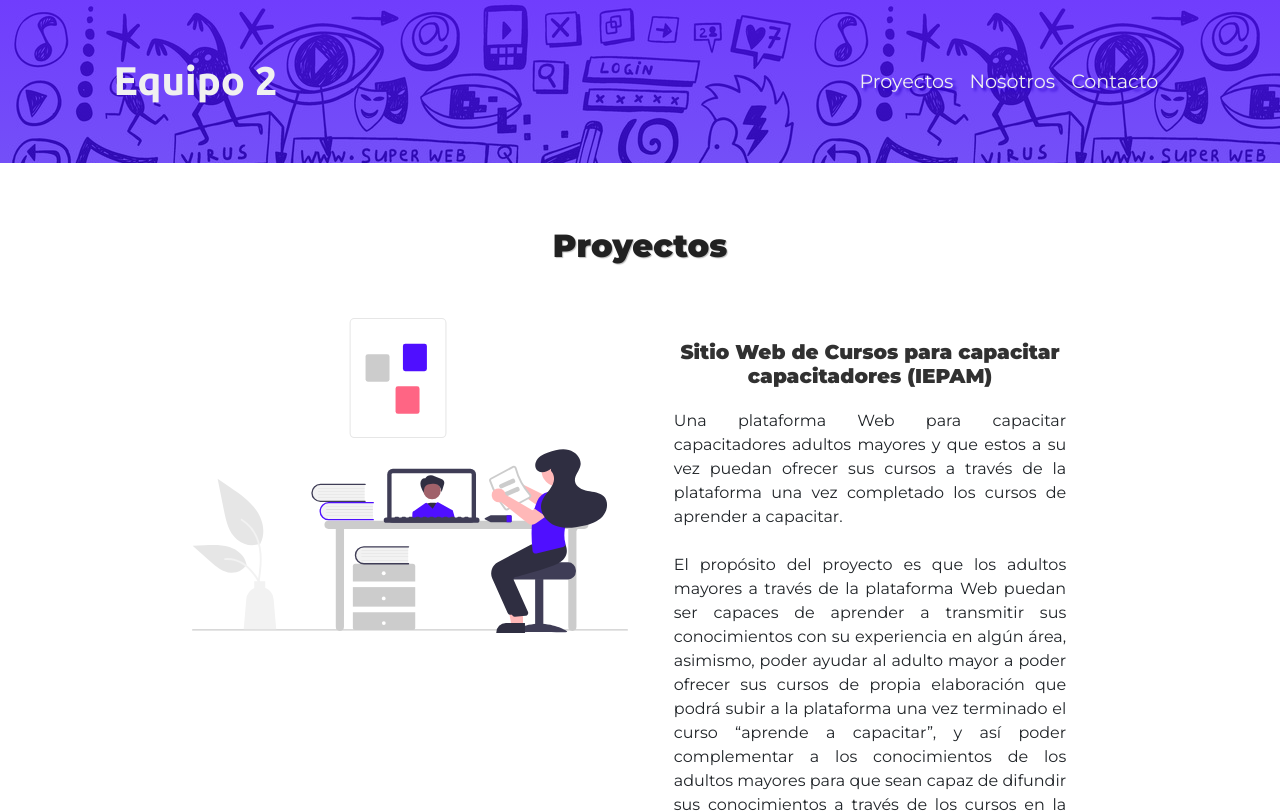
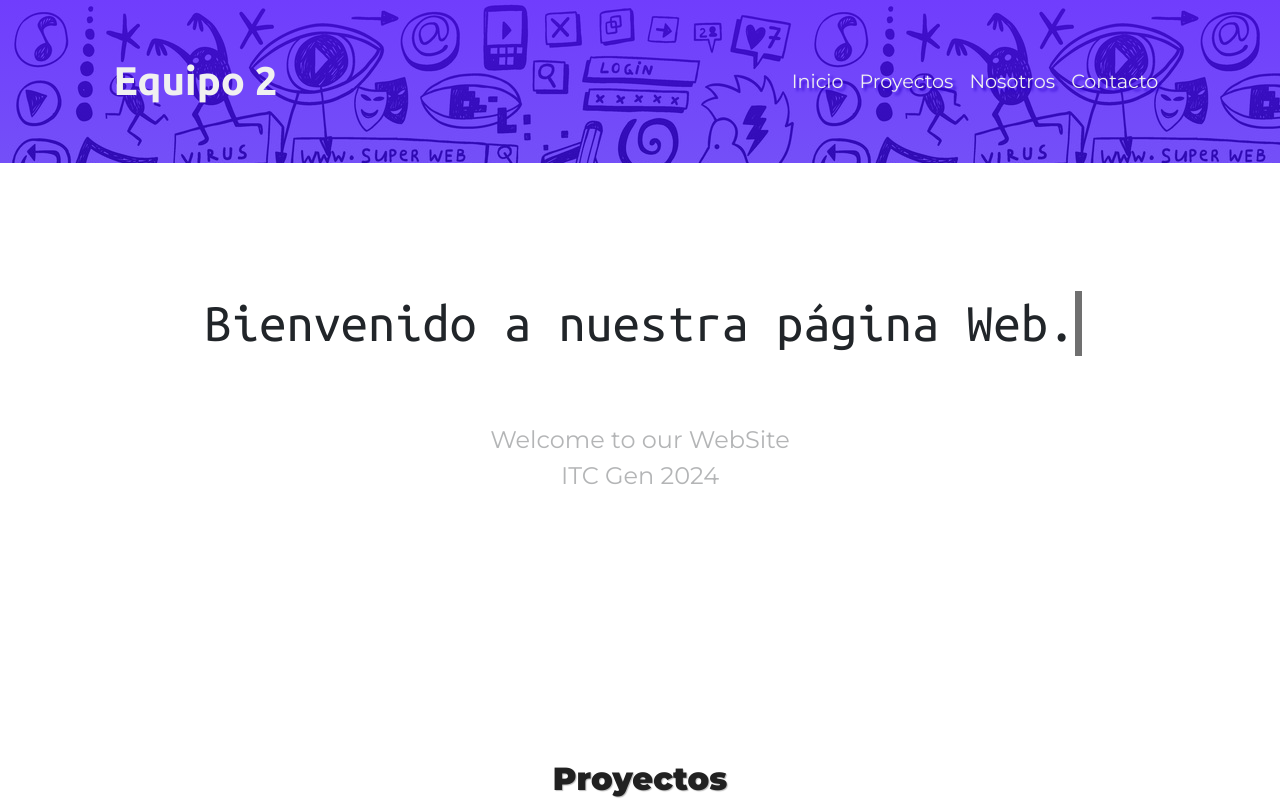
Before and after one commit to LaloHGz/Web-Equipo-2, a plain HTML site: page index.html in a window 1280 px wide. Shown: the top 812 px of the page. Drawn offline with nearby package versions, Linux system fonts and the light colour scheme.

Commit message:
typewriter homepage

```diff
--- a/css/index.css
+++ b/css/index.css
@@ -57,10 +57,82 @@ button .navbar-toggler {
   border-color: #f0f0f0;
 }
 
+/* HomePage  */
+
+#homepage {
+  padding: 10% 15%;
+}
+
+.homepage-content {
+  display: grid;
+  place-content: center;
+  text-align: center;
+}
+
+.title-homepage {
+  font-family: 'Ubuntu Mono', monospace;
+  font-size: clamp(1rem, 3vw + 1rem, 4rem);
+  position: relative;
+  width: max-content;
+}
+
+
+
+.title-homepage::before,
+.title-homepage::after {
+  content: '';
+  position: absolute;
+  top: 0;
+  right: 0;
+  bottom: 0;
+  left: 0;
+}
+
+.title-homepage::before {
+  background: white;
+  animation: typewriter 5s steps(32) 1s forwards;
+}
+
+.title-homepage::after {
+  width: .125em;
+  background: black;
+  animation:
+    typewriter 5s steps(32) 1s forwards,
+    blink 1000ms steps(32) infinite;
+}
+
+@keyframes typewriter {
+  to {
+    left: 100%;
+  }
+}
+
+@keyframes blink {
+  to {
+    background: transparent;
+  }
+}
+
+@keyframes fadeInUp {
+  to {
+    opacity: 1;
+    transform: translateY(0);
+  }
+}
+
+.homepage-content > .text-section-light {
+  text-align: center;
+  font-size: 1.5rem;
+  opacity: 0;
+  transform: translateY(3rem);
+  animation: fadeInUp 2s ease 6s forwards;
+}
+
+
 /* Proyectos */
 
 #proyectos {
-  padding: 5% 15%;
+  padding: 10% 15%;
 }
 
 .title-section-light {
--- a/index.html
+++ b/index.html
@@ -5,7 +5,9 @@
     <title>Equipo 2</title>
     <link rel="icon" href="favicon.ico?v=2">
     <link href="https://fonts.googleapis.com/css2?family=Montserrat:wght@100;400;900&family=Ubuntu:wght@300;400;700&display=swap" rel="stylesheet">
-
+    <link href="https://fonts.googleapis.com/css2?family=IBM+Plex+Mono&display=swap" rel="stylesheet">
+    <link href="https://fonts.googleapis.com/css2?family=Source+Code+Pro&display=swap" rel="stylesheet">
+    <link href="https://fonts.googleapis.com/css2?family=Ubuntu+Mono&display=swap" rel="stylesheet">
 
     <!-- CSS Style Sheets -->
     <link href="https://cdn.jsdelivr.net/npm/bootstrap@5.1.3/dist/css/bootstrap.min.css" rel="stylesheet" integrity="sha384-1BmE4kWBq78iYhFldvKuhfTAU6auU8tT94WrHftjDbrCEXSU1oBoqyl2QvZ6jIW3" crossorigin="anonymous">
@@ -32,6 +34,9 @@
               <div class="collapse navbar-collapse" id="navbarSupportedContent">
                 <ul class="navbar-nav ms-auto mb-2 mb-lg-0">
                   <li class="nav-item">
+                    <a class="nav-link" href="#homepage">Inicio</a>
+                  </li>
+                  <li class="nav-item">
                     <a class="nav-link" href="#proyectos">Proyectos</a>
                   </li>
                   <li class="nav-item">
@@ -47,6 +52,21 @@
 
         </div>
       </section>
+
+
+      <section id="homepage">
+        <div class="container-fluid">
+          <div class="row">
+            <div class="col-12">
+              <div class="homepage-content">
+                <h1 class="title-homepage">Bienvenido a nuestra página Web.</h1>
+                <p class="text-section-light">Welcome to our WebSite<br>ITC Gen 2024</p>
+              </div>
+            </div>
+          </div>
+        </div>
+      </section>
+
 
       <section id="proyectos" class="reveal">
         <h2 class="title-section-light">Proyectos</h2>
```
